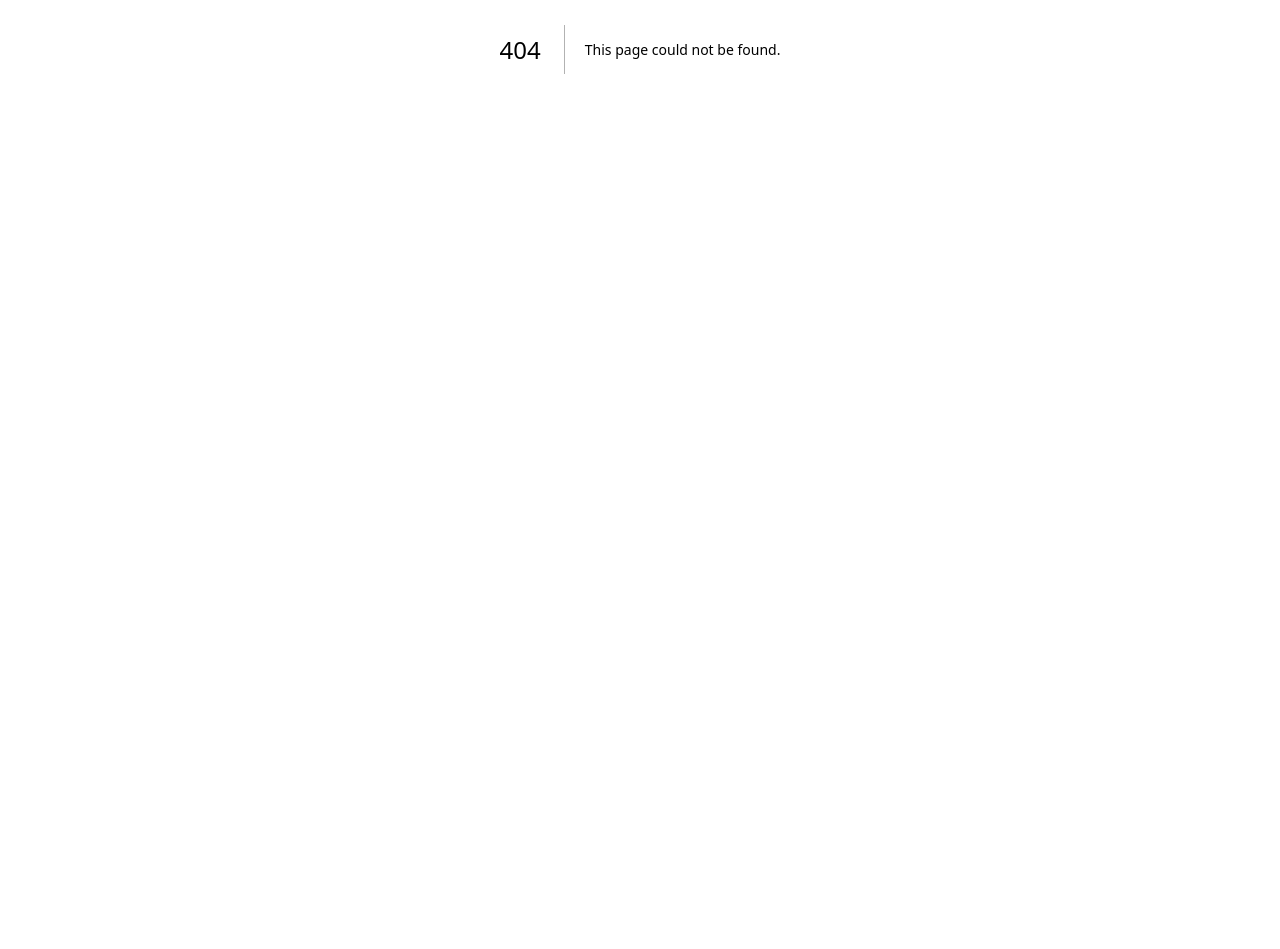
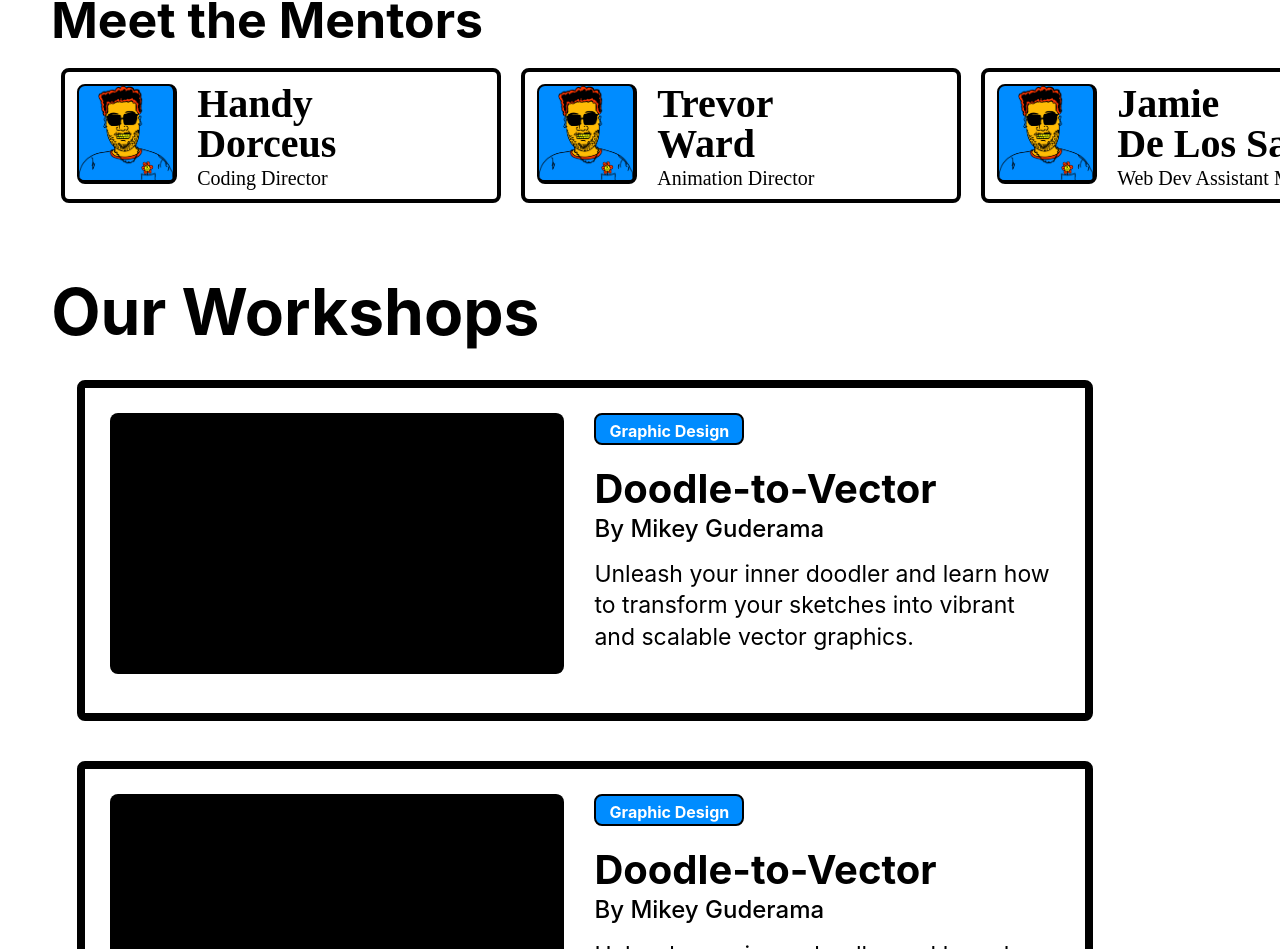
Before and after one commit to Artists-for-Humanity/afhonline, a Next.js app in the folder nextjs-blog/: page /print in a window 1280 px wide. Before the commit this address had no page. Shown: the part 351-1300 px from the top of the page. Before the commit the page ends 800 px from the top, so only its background shows below. Built offline with nearby package versions, Linux system fonts and the light colour scheme.

Commit message:
added print studio + changed hover rotation

```diff
--- a/nextjs-blog/components/StudioBlock/styles.module.css
+++ b/nextjs-blog/components/StudioBlock/styles.module.css
@@ -24,7 +24,7 @@
 }
 
 .Block:hover::before {
-  transform: rotate(15deg) ;
+  transform: rotate(10deg) ;
   border-radius: 6px;
 
 }
--- a/nextjs-blog/pages/index.tsx
+++ b/nextjs-blog/pages/index.tsx
@@ -99,6 +99,11 @@ const Home: React.FC = () => {
               name: "Photo",
               color: "#FFBC05"
             },
+            {
+              slug: "print",
+              name: "Print",
+              color: "#ff87ab"
+            },
           ]}
         />
       </div>
--- /dev/null
+++ b/nextjs-blog/pages/print.tsx
@@ -0,0 +1,135 @@
+import React from "react";
+import StudioHome from "../components/StudioHome";
+import MentorCard from "../components/MentorCard";
+import LessonCard from "../components/LessonCard";
+import styles from "../styles/studioHome.module.css";
+import Image from 'next/image';
+
+
+
+
+const PaintHome: React.FC = () => {
+    return (
+        <div className={styles.container}>
+
+            <StudioHome
+                studio={"Print Making"}
+                description={"a field encompassing art, digital product design, digital media or an advertising and media made with a software-based, electronic and/or data-driven engine."}
+            />
+
+            <div className={styles.subheader}> Meet the Mentors </div>
+            <div className={styles.mentorCards}>
+                <MentorCard
+                    first="Handy"
+                    last="Dorceus"
+                    role="Coding Director"
+                    headshot="/images/profile.png"
+                />
+                <MentorCard
+                    first="Trevor"
+                    last="Ward"
+                    role="Animation Director"
+                    headshot="/images/profile.png"
+
+                />
+
+                <MentorCard
+                    first="Jamie"
+                    last="De Los Santos"
+                    role="Web Dev Assistant Mentor"
+                    headshot="/images/profile.png"
+                />
+
+                <MentorCard
+                    first="Luke"
+                    last="Chen"
+                    role="User Design Assitant Mentor"
+                    headshot="/images/profile.png"
+                />
+
+                <Image
+                    src="/images/forwardArrow.png"
+                    width={50}
+                    height={50}
+                    alt="Forward Arrow"
+                    className={styles.arrow}
+                />
+            </div>
+
+            <div className={styles.workshop}> Our Workshops </div>
+
+            <div className={styles.lessonCards}>
+                <LessonCard
+                    link='lessonPage'
+                    studiochip="Graphic Design"
+                    title="Doodle-to-Vector"
+                    author="Mikey Guderama"
+                    caption="Unleash your inner doodler and learn how to transform your sketches into vibrant and scalable vector graphics."
+                />
+                <LessonCard
+                    link='lessonPage'
+                    studiochip="Graphic Design"
+                    title="Doodle-to-Vector"
+                    author="Mikey Guderama"
+                    caption="Unleash your inner doodler and learn how to transform your sketches into vibrant and scalable vector graphics."
+                />
+                <LessonCard
+                    link='lessonPage'
+                    studiochip="Graphic Design"
+                    title="Doodle-to-Vector"
+                    author="Mikey Guderama"
+                    caption="Unleash your inner doodler and learn how to transform your sketches into vibrant and scalable vector graphics."
+                />
+                <LessonCard
+                    link='lessonPage'
+                    studiochip="Graphic Design"
+                    title="Doodle-to-Vector"
+                    author="Mikey Guderama"
+                    caption="Unleash your inner doodler and learn how to transform your sketches into vibrant and scalable vector graphics."
+                />
+
+
+            </div>
+
+            <style jsx global>{`
+        html,
+        body {
+          padding: 0;
+          margin: 0;
+          font-family: Inter, -apple-system, BlinkMacSystemFont, Segoe UI,
+            Roboto, Oxygen, Ubuntu, Cantarell, Fira Sans, Droid Sans,
+            Helvetica Neue, sans-serif;
+        }
+
+        a {
+          color: inherit;
+          text-decoration: none;
+        }
+
+        * {
+          box-sizing: border-box;
+        }
+
+
+        h1,
+        h2,
+        p,
+        ul {
+          margin: 0;
+        }
+
+        ul {
+          padding: 0;
+          list-style: none;
+        }
+
+        button {
+          padding: 0.5rem 1rem;
+          font-weight: bold;
+        }
+      `}</style>
+        </div >
+    );
+};
+
+export default PaintHome;
```
